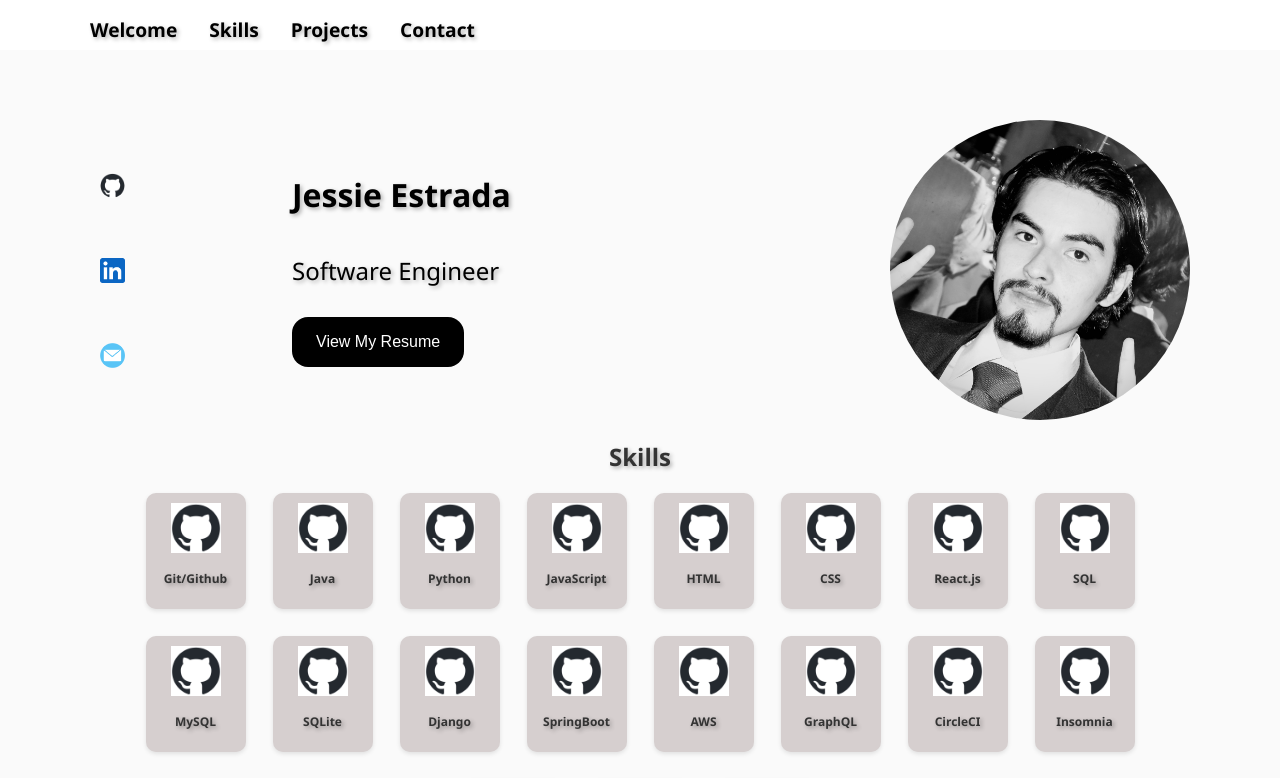
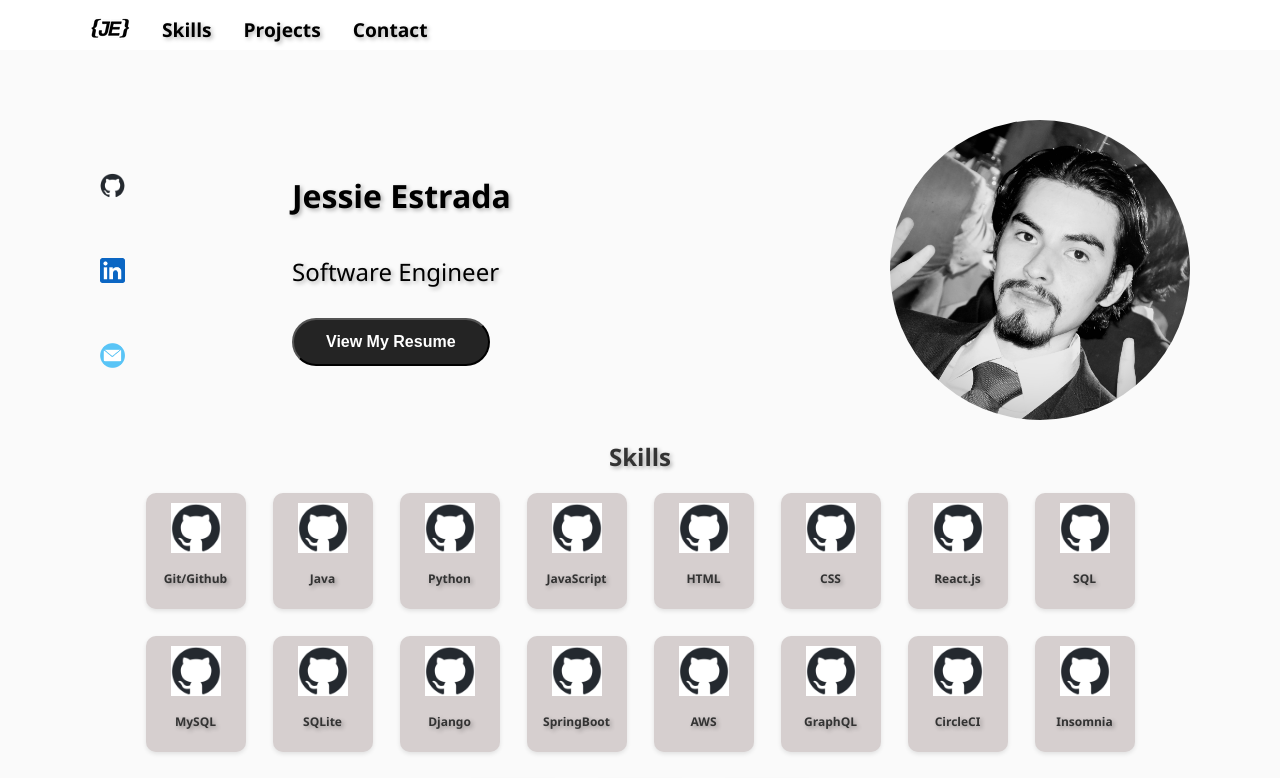
Before and after one commit to JessieEstrada/jessieestrada.github.io, a React (Vite) app: page / in a window 1280 px wide. Shown: the top 778 px of the page. Built offline with nearby package versions, Linux system fonts and the light colour scheme.

Commit message:
project additions and style changes

```diff
--- a/src/Components/NavBar.jsx
+++ b/src/Components/NavBar.jsx
@@ -3,22 +3,35 @@ import { Link } from "react-router-dom";
 import "./Navbar.css";
 
 const Navbar = () => {
+  const scrollToTop = () => {
+    window.scrollTo({
+      top: 0,
+      behavior: "smooth", // Adds a smooth scroll effect
+    });
+  };
+
   return (
     <nav className="navbar">
       <div className="navbar-content">
         <div className="nav-menu-bar">
           <ul className="menu-bar">
-            <li className="nav-item">
-              <Link to="/MainPage">Welcome</Link>
+            <li id="nav-bar-logo" className="nav-item">
+              <a href="#home" onClick={scrollToTop}>
+                <img
+                  src="./images/JE-Logo.png" // Replace with the actual path to your logo
+                  alt="Logo"
+                  className="nav-logo"
+                />
+              </a>
             </li>
             <li className="nav-item">
-              <Link to="/MainPage">Skills</Link>
+              <a href="#skills">Skills</a>
             </li>
             <li className="nav-item">
-              <Link to="/MainPage">Projects</Link>
+              <a href="#projects">Projects</a>
             </li>
             <li className="nav-item">
-              <Link to="/MainPage">Contact</Link>
+              <a href="#contact">Contact</a>
             </li>
           </ul>
         </div>
--- a/src/Components/ProjectLayout.jsx
+++ b/src/Components/ProjectLayout.jsx
@@ -27,7 +27,7 @@ const ProjectLayout = () => {
         githubLink="https://github.com/project3"
       />
       <ProjectCard
-        image="/path-to-image4.jpg"
+        image=""
         title="Project 4"
         description="Description for project 4."
         techStack={["Vue", "JavaScript", "Sass"]}
--- a/src/Pages/MainPage.css
+++ b/src/Pages/MainPage.css
@@ -67,18 +67,24 @@
 }
 
 .resume-button {
-  padding: 1rem 1.5rem;
+  font-weight: 600; /* Slightly bolder for readability */
+  padding: 0.8rem 2rem; /* Slightly adjusted padding for a more refined feel */
   font-size: 1rem;
-  color: white;
-  background-color: #000000;
-  border: none;
-  border-radius: 1rem;
+  color: #ffffff; /* White text for contrast */
+  background-color: #242424; /* Dark grey background */
+  border-radius: 50px; /* Rounded corners for modern look */
   cursor: pointer;
-  transition: background-color 0.3s ease;
+  transition: background-color 0.3s ease, transform 0.2s ease; /* Smooth transitions */
 }
 
 .resume-button:hover {
-  background-color: #555;
+  background-color: #444444; /* Slightly lighter grey for hover effect */
+  transform: scale(1.05); /* Subtle scaling on hover */
+}
+
+.resume-button:focus {
+  outline: none; /* Remove outline for cleaner look */
+  box-shadow: 0 0 0 3px rgba(0, 0, 0, 0.2); /* Soft shadow on focus */
 }
 
 .intro-picture {
@@ -97,6 +103,20 @@
   justify-self: center;
   width: 300px;
   height: 300px;
+  background-image: radial-gradient(circle, rgba(0, 255, 255, 0.5), rgba(0, 0, 0, 0) 70%);
+  animation: pulse 2s infinite ease-in-out; /* Slower animation for subtler effect */
+}
+
+@keyframes pulse {
+  0% {
+    box-shadow: 0 0 0 0 rgba(0, 0, 255, 0.88); /* Stronger blue glow */
+  }
+  50% {
+    box-shadow: 0 0 10px 10px rgba(0, 191, 255, 0); /* Subtle expansion with blue shades */
+  }
+  100% {
+    box-shadow: 0 0 0 0 rgba(0, 255, 255, 0); /* Fade out with a cyan-ish glow */
+  }
 }
 
 .section-title {
@@ -106,3 +126,7 @@
   font-weight: bold; /* Make the text bold */
   color: #333; /* Customize color as needed */
 }
+
+.section {
+  scroll-margin-top: 50px; /* Adjust to match navbar height */
+}
--- a/src/Pages/MainPage.jsx
+++ b/src/Pages/MainPage.jsx
@@ -1,9 +1,12 @@
-import React from "react";
+import React, { useEffect } from "react";
 import "./MainPage.css";
 import ProjectLayout from "../components/ProjectLayout";
 import SkillLayout from "../components/SkillLayout";
 
 const MainPage = () => {
+  useEffect(() => {
+    window.scrollTo(0, 0); // Scroll to the top when the component mounts
+  }, []);
   return (
     <>
       <div className="main-page">
@@ -43,12 +46,11 @@ const MainPage = () => {
             </div>
           </div>
         </div>
-
-        <div className="skills">
+        <div id="skills" className="section">
           <h2 className="section-title">Skills</h2>
           <SkillLayout />
         </div>
-        <div className="projects">
+        <div id="projects" className="section">
           <h2 className="section-title">Projects</h2>
           <ProjectLayout />
         </div>
```
Also changed, not shown: public/images/JE-Logo.png (added).
